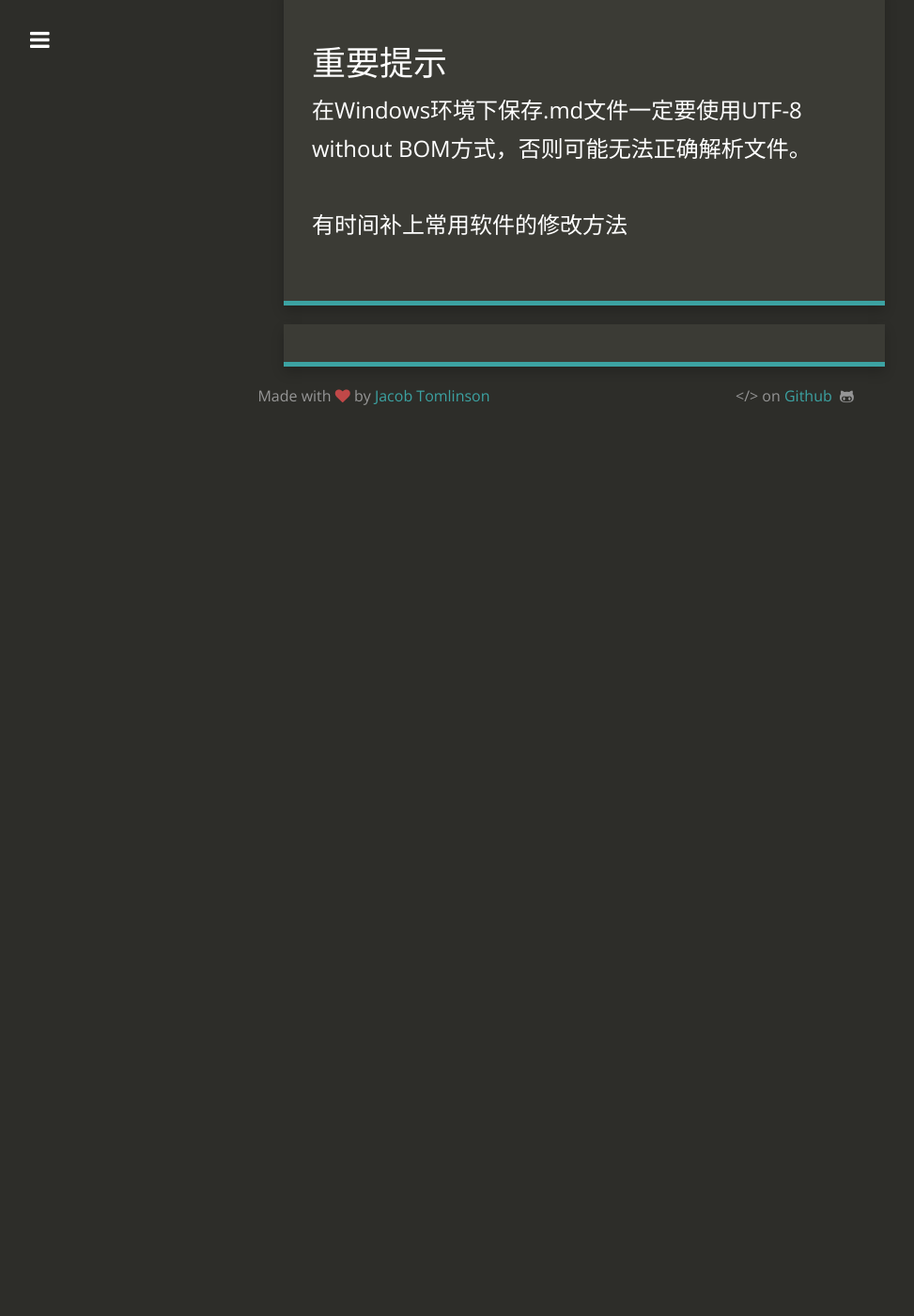
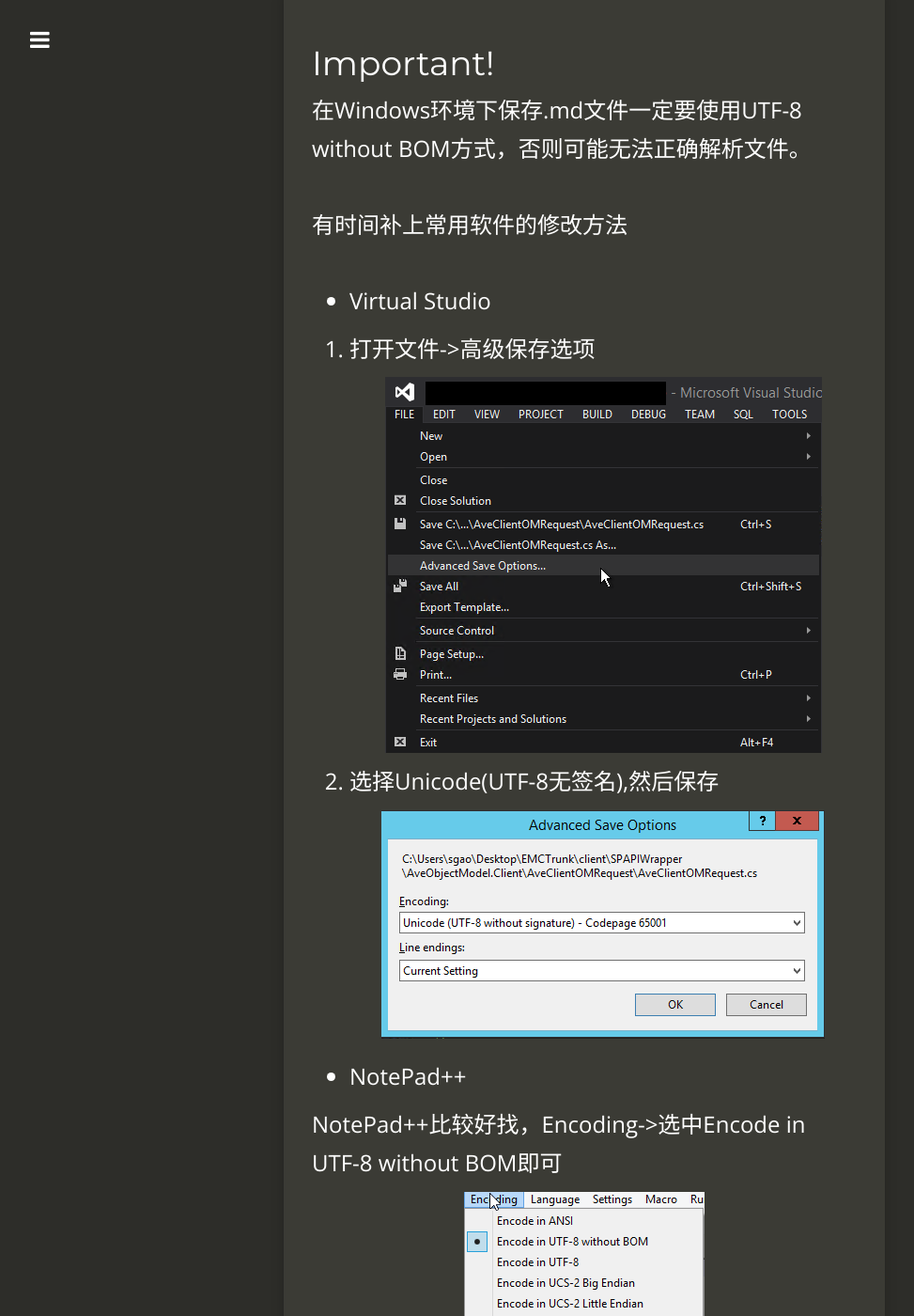
Before and after one commit to SilverW0o0W/Blog, a Jekyll site: the page built from _posts/2017-03-30-Damn-Encoding.md, in a window 1280 px wide and 1400 px high, scrolled down 270 px. Shown: the whole window at 94% size, without its empty margins (18-991 px from the left). Built offline with Jekyll 4.4.1, drawn with Linux system fonts in a browser that asks for light colours; before the commit the page ends 900 px from its top, so only the background shows below that.

Commit message:
Encoding update

```diff
--- a/_posts/2017-03-30-Damn-Encoding.md
+++ b/_posts/2017-03-30-Damn-Encoding.md
@@ -5,8 +5,20 @@
 ---
 
 
-## 重要提示
+## Important!
 
 在Windows环境下保存.md文件一定要使用UTF-8 without BOM方式，否则可能无法正确解析文件。
 
 有时间补上常用软件的修改方法
+
+* Virtual Studio
+
+1. 打开文件->高级保存选项
+ ![0](/resource/2017-03-30-Damn-Encoding/0.png)
+2. 选择Unicode(UTF-8无签名),然后保存
+ ![1](/resource/2017-03-30-Damn-Encoding/1.png)
+
+* NotePad++
+
+NotePad++比较好找，Encoding->选中Encode in UTF-8 without BOM即可
+ ![2](/resource/2017-03-30-Damn-Encoding/2.png)
```
Also changed, not shown: resource/2017-03-30-Damn-Encoding/0.png (added), resource/2017-03-30-Damn-Encoding/1.png (added), resource/2017-03-30-Damn-Encoding/2.png (added), 1 other file.
